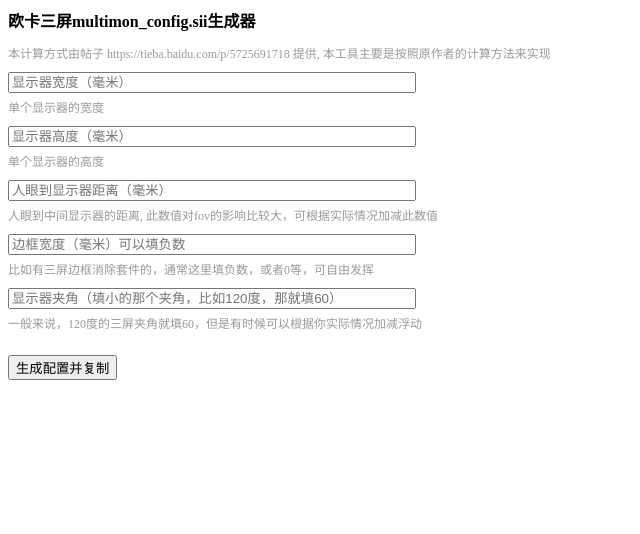
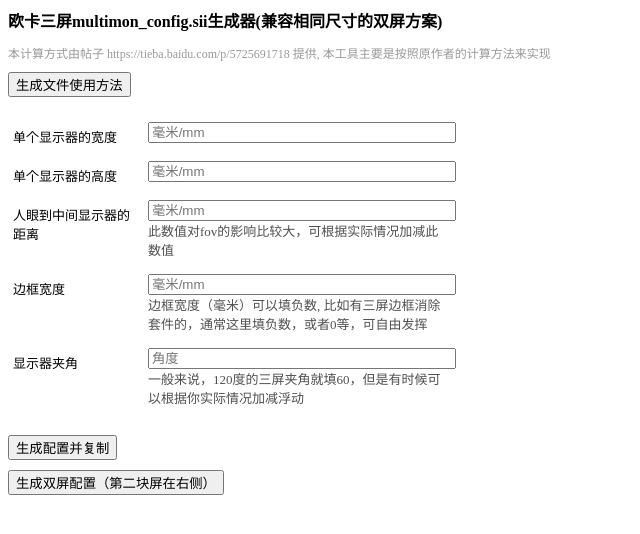
Before and after one commit to hjdshu/est-threescreen-config-creater, a Vue app in the folder app/: page / in a window 1280 px wide. Shown: the top 534 px of the page, without its empty margins (0-640 px from the left). Built offline with nearby package versions, Linux system fonts and the light colour scheme.

Commit message:
update-更新双屏的设置,优化界面ui

```diff
--- a/app/main.js
+++ b/app/main.js
@@ -23,7 +23,7 @@ function createWindow() {
   mainWindow = new BrowserWindow({
     resizable: true,
     // maximizable: tr,
-    width: 800, height: 700,
+    width: 800, height: 800,
     // frame: false,
     title: 'EST Config Creater',
     icon: path.join(__dirname, 'favicon.ico'),
--- a/app/package.json
+++ b/app/package.json
@@ -1,6 +1,6 @@
 {
   "name": "est-threescreen-config-creater",
-  "version": "0.3.0",
+  "version": "0.4.0",
   "private": true,
   "main": "main.js",
   "author": "Jake",
--- a/app/src/App.vue
+++ b/app/src/App.vue
@@ -1,46 +1,92 @@
 <template>
   <div id="app">
     <div v-if="!about">
-      <div class="t1">欧卡三屏multimon_config.sii生成器</div>
-      <p class="tipt">本计算方式由帖子 <a>https://tieba.baidu.com/p/5725691718</a> 提供, 本工具主要是按照原作者的计算方法来实现</p>
-      <input placeholder="显示器宽度（毫米）" v-model="sw" type="number">
+      <div class="t1">欧卡三屏multimon_config.sii生成器(兼容相同尺寸的双屏方案)</div>
+      <p class="tipt">
+        本计算方式由帖子 <a>https://tieba.baidu.com/p/5725691718</a> 提供,
+        本工具主要是按照原作者的计算方法来实现
+      </p>
+      <button class="use" @click="about = true">生成文件使用方法</button>
+      <div class="wrapperItem">
         <div class="tips">单个显示器的宽度</div>
-      <input placeholder="显示器高度（毫米）" v-model="sh" type="number">
+        <div class="input">
+          <input placeholder="毫米/mm" v-model="sw" type="number" />
+        </div>
+      </div>
+
+      <div class="wrapperItem">
         <div class="tips">单个显示器的高度</div>
-      <input placeholder="人眼到显示器距离（毫米）" v-model="eyetoscrren" type="number">
-      <div class="tips">人眼到中间显示器的距离, 此数值对fov的影响比较大，可根据实际情况加减此数值</div>
-      <input placeholder="边框宽度（毫米）可以填负数" v-model="bickw" type="number">
-      <div class="tips">比如有三屏边框消除套件的，通常这里填负数，或者0等，可自由发挥</div>
-      <input placeholder="显示器夹角（填小的那个夹角，比如120度，那就填60）" v-model="anglescreen" type="number">
-      <div class="tips">一般来说，120度的三屏夹角就填60，但是有时候可以根据你实际情况加减浮动</div>
+        <div class="input">
+          <input placeholder="毫米/mm" v-model="sh" type="number" />
+        </div>
+      </div>
+
+      <div class="wrapperItem">
+        <div class="tips">人眼到中间显示器的距离</div>
+        <div class="input">
+          <input
+            placeholder="毫米/mm"
+            v-model="eyetoscrren"
+            type="number"
+          />
+          <div class="desp">此数值对fov的影响比较大，可根据实际情况加减此数值</div>
+        </div>
+      </div>
+
+      <div class="wrapperItem">
+        <div class="tips">边框宽度</div>
+        <div class="input">
+          <input
+            placeholder="毫米/mm"
+            v-model="bickw"
+            type="number"
+          />
+          <div class="desp">边框宽度（毫米）可以填负数, 比如有三屏边框消除套件的，通常这里填负数，或者0等，可自由发挥</div>
+        </div>
+      </div>
+
+      <div class="wrapperItem">
+        <div class="tips">显示器夹角</div>
+        <div class="input">
+          <input
+            placeholder="角度"
+            v-model="anglescreen"
+            type="number"
+          />
+          <div class="desp">一般来说，120度的三屏夹角就填60，但是有时候可以根据你实际情况加减浮动</div>
+        </div>
+      </div>
+
       <!-- <button @click="copy">复制下面这段字</button> -->
-      <br>
+      <br />
+      <div class="btngroup">
         <button @click="tryCreater">生成配置并复制</button>
-      <br>
-      <br>
+        <button @click="tryCreater2p">生成双屏配置（第二块屏在右侧）</button>
+      </div>
+      <br />
+      <br />
       <textarea class="textarea" v-if="val" v-model="val" disabled></textarea>
-      <br>
-      <br>
-      <button class="use" v-if="val" @click="about=true">文件使用方法</button>
+      <br />
+      <br />
     </div>
     <div v-if="about">
-      <button @click="about=false">返回</button>
+      <button @click="about = false">返回</button>
       <About></About>
     </div>
   </div>
 </template>
 
 <script>
-import About from './pages/About.vue';
+import About from "./pages/About.vue";
 
 let clipboardWrite = () => {
-  Toast('请yarn dev 在electron环境下操作')
+  Toast("请yarn dev 在electron环境下操作");
 };
 if (window.electron) {
   const { clipboard } = window.electron;
   clipboardWrite = function (text) {
     clipboard.writeText(text);
-    Toast('复制成功')
+    Toast("复制成功");
   };
 }
 
@@ -62,15 +108,14 @@ function Toast(msg, duration) {
   }, duration);
 }
 
-
 export default {
   name: "App",
   components: {
-    About
+    About,
   },
   data() {
     return {
-      val: '',
+      val: "",
       sw: null,
       sh: null,
       eyetoscrren: null,
@@ -80,13 +125,22 @@ export default {
     };
   },
   methods: {
-    tryCreater() {
+    tryCreater2p () {
+      this.tryCreater(null, true)
+    },
+    tryCreater(e, is2p) {
       if (!window.electron) {
-        Toast('请yarn dev 在electron环境下操作')
+        Toast("请yarn dev 在electron环境下操作");
       }
-      if (!this.sw || !this.sh || !this.eyetoscrren || !this.bickw || !this.anglescreen) {
-        Toast('请填写完整')
-        return
+      if (
+        !this.sw ||
+        !this.sh ||
+        !this.eyetoscrren ||
+        !this.bickw ||
+        !this.anglescreen
+      ) {
+        Toast("请填写完整");
+        return;
       }
       let ipcRenderer = window.electron.ipcRenderer;
       //options.sw,
@@ -99,29 +153,48 @@ export default {
       // 550, // 眼睛到显示器距离372.800325mm
       // -3, // 屏幕边框宽度17.5mm
       // 58 // 屏幕边框角度20度
-      const result = ipcRenderer.sendSync('create', JSON.stringify({
+      const result = ipcRenderer.sendSync(
+        "create",
+        JSON.stringify({
           sw: Number(this.sw),
           sh: Number(this.sh),
           eyetoscrren: Number(this.eyetoscrren),
           bickw: Number(this.bickw),
           anglescreen: Number(this.anglescreen),
-      }))
-      console.log(result)
-      clipboardWrite(result)
+          is2p: is2p ? true : false,
+        })
+      );
+      console.log(result);
+      clipboardWrite(result);
       this.val = result;
     },
     copy() {
-      clipboardWrite(this.val)
+      clipboardWrite(this.val);
     },
     go(path) {
-      location.href = path
-    }
+      location.href = path;
+    },
   },
 };
 </script>
 
 <style lang="less" scoped>
-.tipt{
+.btngroup button{
+  display: block;
+  margin-bottom: 10px;
+}
+.use{
+  margin-bottom: 20px;
+}
+.wrapperItem {
+  display: flex;
+  justify-content: flex-start;
+  align-items: top;
+  width: 500px;
+  padding: 5px 5px;
+  margin-bottom: 5px;
+}
+.tipt {
   font-size: 12px;
   color: #999;
   margin-bottom: 10px;
@@ -130,20 +203,25 @@ export default {
   width: 600px;
   height: 200px;
 }
-
+.desp{
+  width: 300px;
+  font-size: 13px;
+  color: #505050;
+}
 input {
   display: block;
-  margin-top: 10px;
-  width: 400px;
+  width: 300px;
 }
 
 .tips {
-  color: #999;
-  font-size: 12px;
+  color: #000000;
+  font-size: 13px;
   margin-top: 5px;
-  margin-bottom: 5px;
+  margin-right: 15px;
+  width: 120px;
 }
 
 .t1 {
   font-weight: bold;
-}</style>
+}
+</style>
```
Also changed, not shown: app/creater/index.js (+9 -3 lines), 1 other file (tests, documents, lock files or other folders). Lines whose indentation alone changed are shown as unchanged.
